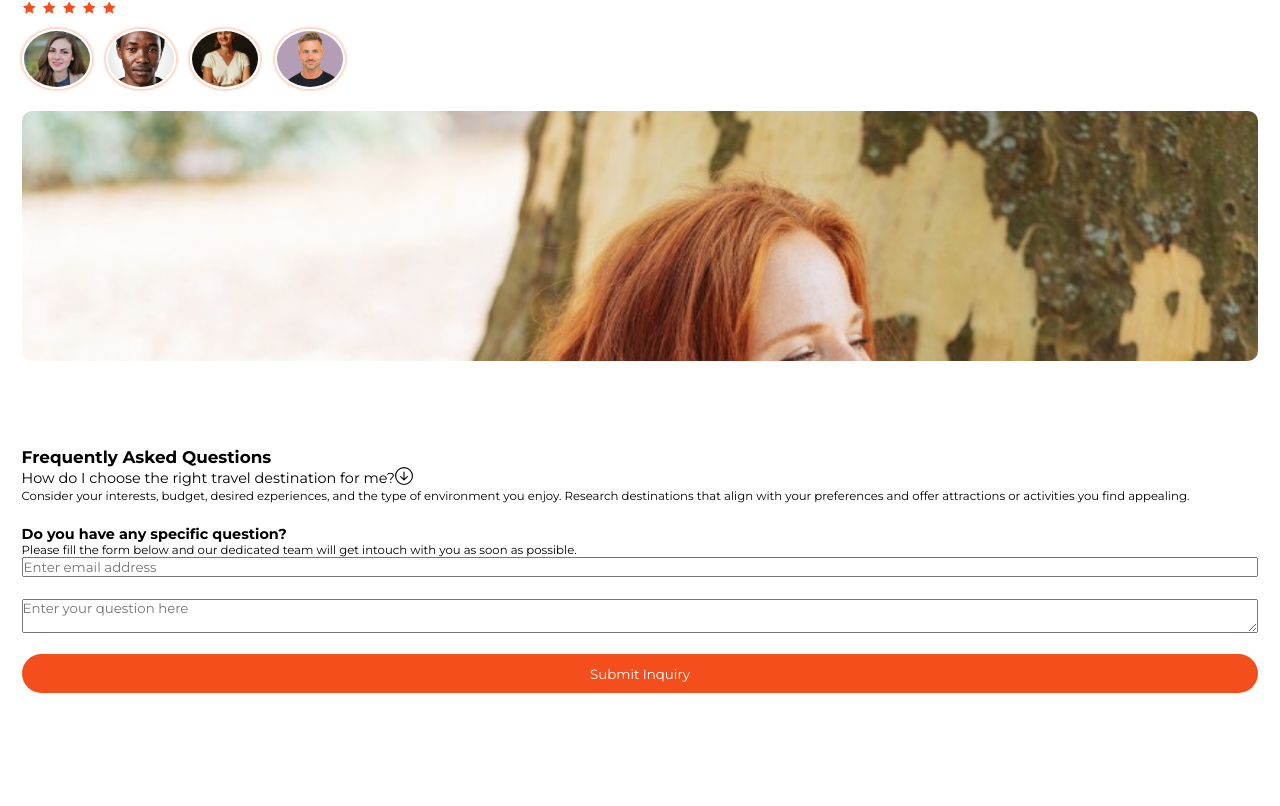
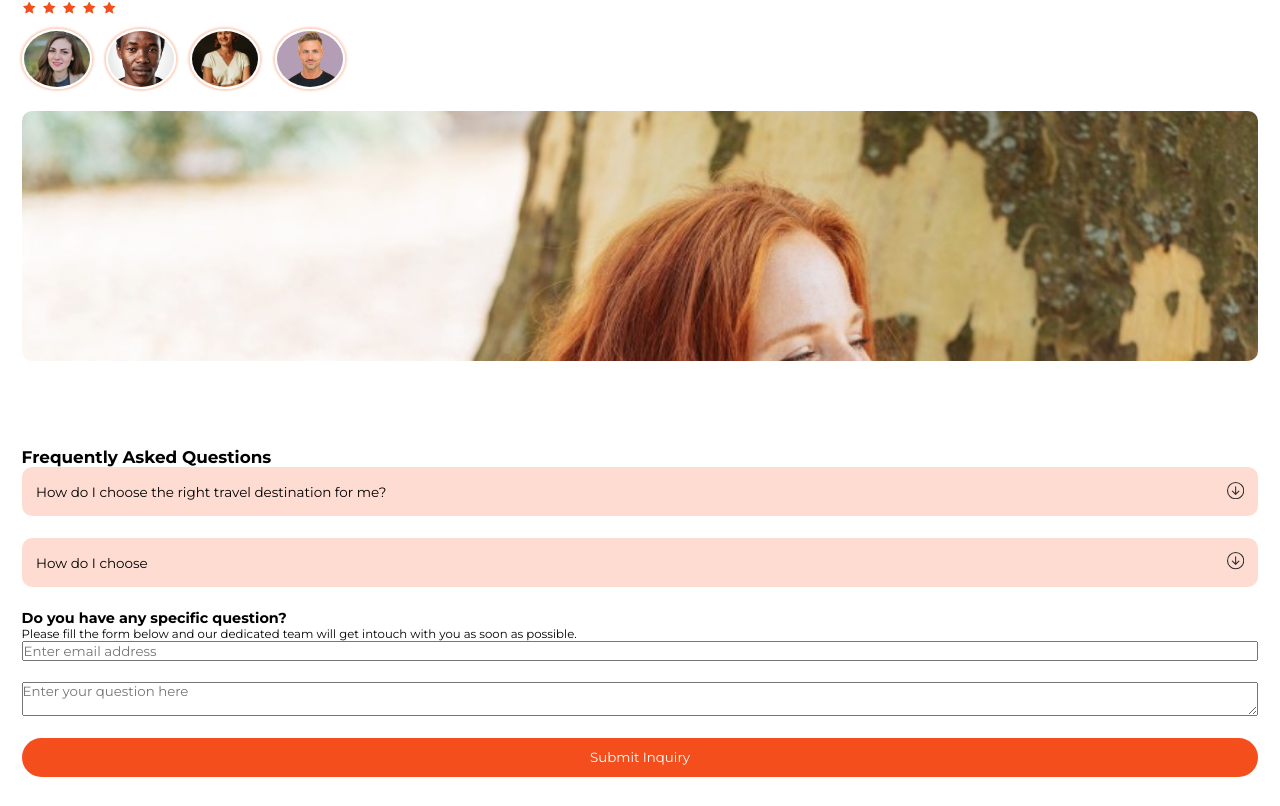
Before and after one commit to KarolinaReseman/travelproject, a React (Vite) app: page / in a window 1280 px wide. Shown: the part 5576-6382 px from the top of the page. Before the commit the page ends 6298 px from the top, so only its background shows below. Built offline with nearby package versions, Linux system fonts and the light colour scheme.

Commit message:
added new function

```diff
--- a/src/Components/Questions/Accordion.jsx
+++ b/src/Components/Questions/Accordion.jsx
@@ -1,18 +1,18 @@
 import React from 'react'
 import {BsArrowDownCircle} from "react-icons/bs"
 
-const Accordion = () => {
+const Accordion = ({title, desc, active, setActive}) => {
+
     return (
     <div className='accordionContainer'>
-        <span className='title flex'>
-            How do I choose the right travel
-            destination for me?
-            <span>
+        <span className="title flex">
+            {title}
+            <span onClick={()=> setActive(title)}>
             <BsArrowDownCircle className='icon'/>
             </span>
         </span>
-        <p>
-            Consider your interests, budget, desired ezperiences, and the type of environment you enjoy. Research destinations that align with your preferences and offer attractions or activities you find appealing.
+        <p className={(active ===  title ? "show" : "") + "description"}>
+            {desc}
         </p>
     </div>
   )
--- a/src/Components/Questions/Questions.css
+++ b/src/Components/Questions/Questions.css
@@ -17,4 +17,42 @@ root {
   --smallFontSize: 0.813rem;
   --smallestFontSize: 0.75rem;
   --borderRadius: 3rem ;
+}
+
+.accordionContainer .title {
+  font-size: var(--normalFontSize);
+  align-items: center;
+  padding: 1rem;
+  border-radius: 10px;
+  justify-content: space-between;
+  background: var(--primaryColorLight);
+}
+.accordionContainer .title span {
+  cursor: pointer;
+}
+.accordionContainer .title span .icon {
+  font-size: 1.2rem;
+  color: var(--blackColor);
+}
+.accordionContainer .description {
+  font-size: var(--smallFontSize);
+  display: flex;
+  align-items: center;
+  line-height: 20px;
+  white-space: pre-line;
+  height: 0;
+  transition: all 0.3s ease-in-out;
+  opacity: 0;
+  padding: 0 1rem;
+  background: var(--cardColor);
+  border-radius: 0 0 10px 10px;
+  color: var(--blackColor);
+}
+.accordionContainer .show {
+  height: 140px;
+  opacity: 1;
+}
+.accordionContainer .activeTitle {
+  background: var(--primaryColorLight);
+  border-radius: 10px 10px 0 0;
 }/*# sourceMappingURL=Questions.css.map */
--- a/src/Components/Questions/Questions.jsx
+++ b/src/Components/Questions/Questions.jsx
@@ -1,8 +1,11 @@
-import React from 'react'
+import React , {useState} from 'react'
 import "./Questions.css"
 import Accordion from './Accordion'
+import "./Questions.css"
 
 const Questions = () => {
+  const [active, setActive] = useState("")
+
   return (
     <div className='question section container'>
       <div className="secheading">
@@ -10,7 +13,17 @@ const Questions = () => {
       </div>
       <div className="secContainer grid">
         <div className="accordion grid">
-        <Accordion/>
+        <Accordion
+          title="How do I choose the right travel
+            destination for me?"
+          desc="onsider your interests, budget, desired ezperiences, and the type of environment you enjoy. Research destinations that align with your preferences and offer attractions or activities you find appealing."
+            active={active}
+            setActive={setActive}/>
+        <Accordion
+          title="How do I choose"
+          desc="onsider your interests, budget, desired ezperiences, and the type of environment you enjoy. Research destinations that align with your preferences and offer attractions or activities you find appealing."
+            active={active}
+            setActive={setActive}/>
         </div>
 
         <div className="form">
--- a/src/Components/Questions/Questions.scss
+++ b/src/Components/Questions/Questions.scss
@@ -21,3 +21,47 @@ root {
     --smallestFontSize: 0.75rem;
     --borderRadius: 3rem
 }
+
+.accordionContainer {
+    .title{
+        font-size: var(--normalFontSize);
+        align-items: center;
+        padding: 1rem;
+        border-radius: 10px;
+        justify-content: space-between;
+        background: var(--primaryColorLight);
+
+        span {
+            cursor: pointer;
+            .icon {
+                font-size: 1.2rem;
+                color: var(--blackColor);
+            }
+        }
+    }
+
+    .description {
+        font-size: var(--smallFontSize);
+        display: flex;
+        align-items: center;
+        line-height: 20px;
+        white-space: pre-line;
+        height: 0;
+        transition: all .3s ease-in-out;
+        opacity: 0;
+        padding: 0 1rem;
+        background: var(--cardColor);
+        border-radius: 0 0 10px 10px;
+        color: var(--blackColor);
+    }
+
+    .show {
+        height: 140px;
+        opacity: 1;
+    }
+
+    .activeTitle {
+        background: var(--primaryColorLight);
+        border-radius: 10px 10px 0 0;
+    }
+}
```
Also changed, not shown: 1 other file (tests, documents, lock files or other folders).
